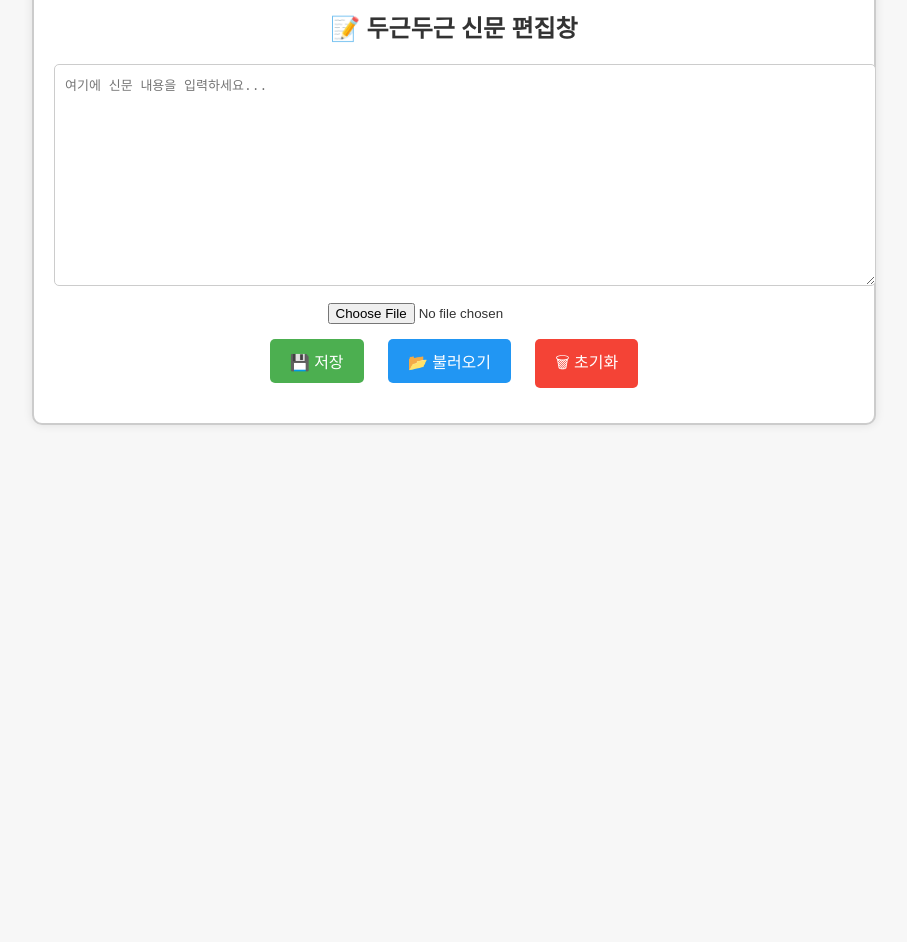
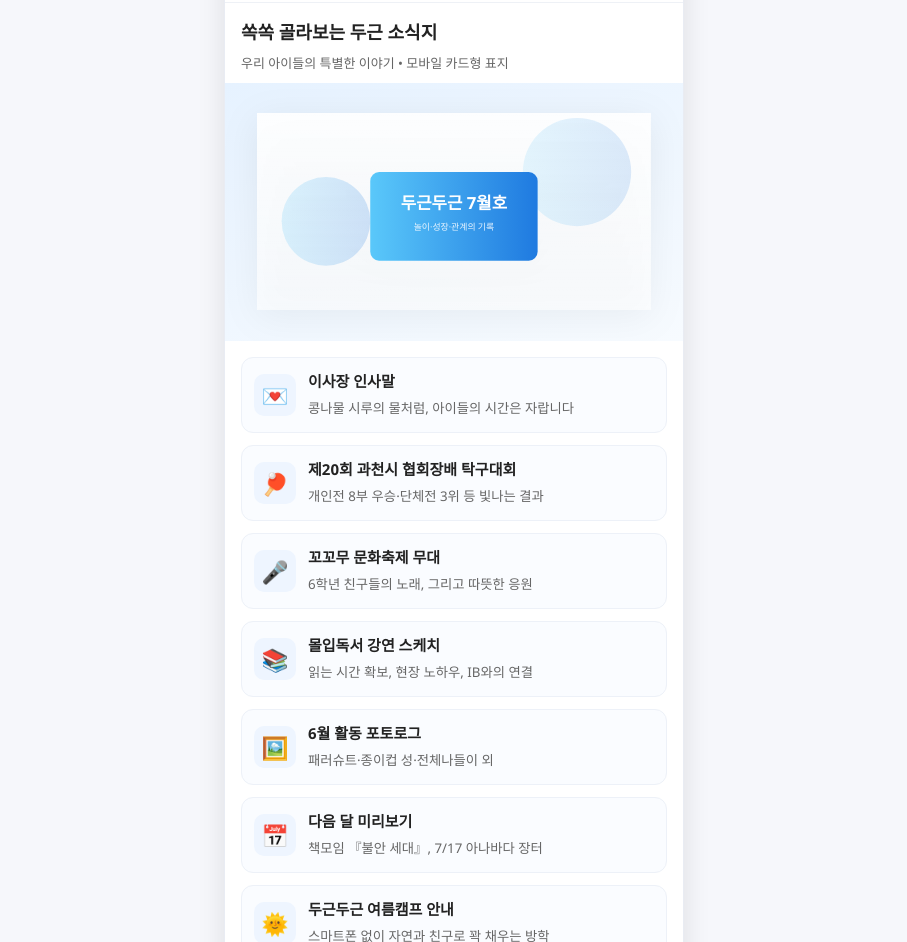
Before and after one commit to dgdg-news/editor, a plain HTML site: page index.html in a window 1280 px wide. Shown: the part 73-1015 px from the top of the page, without its empty margins (186-1093 px from the left). Before the commit the page ends 800 px from the top, so only its background shows below. Drawn offline with Linux system fonts and the light colour scheme.

Commit message:
Update index.html

```diff
--- a/index.html
+++ b/index.html
@@ -1,130 +1,179 @@
 <!DOCTYPE html>
 <html lang="ko">
 <head>
-  <meta charset="UTF-8">
-  <title>두근두근 편집창</title>
+<meta charset="UTF-8" />
+<meta name="viewport" content="width=device-width, initial-scale=1" />
+<title>두근두근 소식지 7월호 – 카드형 표지</title>
 <style>
-    body {
-      font-family: 'Georgia', serif;
-      background: #f7f7f7;
-      margin: 0;
-      padding: 40px 0;
-      color: #333;
+  :root{
+    --brand:#1f7ae0; --ink:#222; --sub:#666; --bg:#f6f7fb; --card:#fff;
+    --radius:16px;
   }
-    .editor-container {
-      width: 800px;
-      margin: auto;
-      padding: 20px;
-      background: #fff;
-      border: 2px solid #ccc;
-      border-radius: 10px;
-      box-shadow: 0 0 10px rgba(0,0,0,0.1);
+  *{box-sizing:border-box}
+  body{
+    margin:0; background:var(--bg);
+    font-family: 'Pretendard', 'Apple SD Gothic Neo','Segoe UI',system-ui,sans-serif;
+    color:var(--ink); line-height:1.55; padding:18px;
   }
-    h2 {
-      text-align: center;
-      margin-bottom: 20px;
+  .card{
+    max-width:460px; margin:auto; background:var(--card); border-radius:var(--radius);
+    box-shadow:0 10px 28px rgba(0,0,0,.10); overflow:hidden; border:1px solid #e9ecf3;
   }
-    textarea {
-      width: 100%;
-      height: 200px;
-      font-size: 1em;
-      padding: 10px;
-      margin-bottom: 10px;
-      border: 1px solid #ccc;
-      border-radius: 5px;
-      resize: vertical;
+  /* header */
+  .head{display:flex; gap:10px; align-items:center; padding:12px 16px; border-bottom:1px solid #eef1f6; background:#fff}
+  .head img{width:32px;height:32px;border-radius:8px;object-fit:contain}
+  .head .brand{font-weight:700; font-size:14.5px}
+  .head .pill{margin-left:auto; font-size:12px; color:#fff; background:linear-gradient(90deg,#1f7ae0,#5ac8fa);
+    padding:4px 10px; border-radius:999px}
+  /* title */
+  .title{padding:16px; padding-bottom:10px}
+  .title h1{margin:0; font-size:18px}
+  .title .meta{margin-top:6px; color:var(--sub); font-size:13px}
+  /* cover */
+  .cover{
+    position:relative; overflow:hidden; background:linear-gradient(160deg,#e6f2ff 0%, #f7fbff 100%);
+    aspect-ratio: 16 / 9; display:flex; align-items:center; justify-content:center;
   }
-    .buttons {
-      text-align: center;
+  .cover .hero{
+    width:86%; max-width:560px; height:auto; display:block; filter: drop-shadow(0 8px 18px rgba(0,0,0,.08));
   }
-    .buttons button {
-      font-size: 1em;
-      padding: 10px 20px;
-      margin: 0 10px;
-      border: none;
-      border-radius: 5px;
-      cursor: pointer;
+  /* section list */
+  .list{display:flex; flex-direction:column; gap:12px; padding:16px}
+  .item{display:flex; gap:12px; align-items:center; padding:12px; background:#fafcff; border:1px solid #edf1f8;
+    border-radius:12px; text-decoration:none; color:inherit}
+  .ico{width:42px;height:42px;border-radius:10px; display:grid; place-items:center; font-size:22px;
+    background:#eef5ff}
+  .item b{display:block; font-size:15px; margin-bottom:2px}
+  .item small{color:var(--sub)}
+  .item:hover{background:#f4f8ff; border-color:#dfe9fb}
+  /* buttons */
+  .btns{display:flex; border-top:1px solid #eef1f6}
+  .btns a{
+    flex:1; text-align:center; padding:14px 10px; text-decoration:none; color:var(--ink); font-weight:700;
+    background:#fff
   }
-    .buttons button.save {
-      background-color: #4CAF50;
-      color: white;
-    }
-    .buttons button.clear {
-      background-color: #f44336;
-      color: white;
-    }
-    .buttons button.load {
-      background-color: #2196F3;
-      color: white;
+  .btns a + a{border-left:1px solid #eef1f6}
+  .btns a.primary{color:#fff; background:linear-gradient(90deg,#1f7ae0,#5ac8fa)}
+  /* small print */
+  .footnote{padding:12px 16px 16px; color:#8a93a3; font-size:12.5px}
+  /* responsive */
+  @media (max-width:380px){
+    .title h1{font-size:17px}
+    .item b{font-size:14.5px}
   }
 </style>
 </head>
 <body>
-  <div class="editor-container">
-    <h2>📝 두근두근 신문 편집창</h2>
-    <textarea id="editorInput" placeholder="여기에 신문 내용을 입력하세요..."></textarea>
-    <div class="buttons">
-      <input type="file" id="imageInput" accept="image/*" onchange="previewImage(event)" style="margin-bottom: 15px;">
-      <br>
-      <button class="save" onclick="saveContent()">💾 저장</button>
-      <button class="load" onclick="loadContent()">📂 불러오기</button>
-      <button class="clear" onclick="clearContent()">🗑 초기화</button>
-    </div>
-    <div id="imagePreview" style="text-align:center; margin-top: 15px;"></div>
+
+<div class="card">
+  <!-- 상단 -->
+  <div class="head">
+    <img src="두근두근로고(배경없음).png" alt="두근두근 로고">
+    <span class="brand">두근두근 방과후</span>
+    <span class="pill">2025년 7월호</span>
   </div>
 
-  <script>
-    function saveContent() {
-  const content = document.getElementById('editorInput').value;
-  const imageSrc = document.getElementById('previewedImage')?.src || '';
-  const data = JSON.stringify({ text: content, image: imageSrc });
-  localStorage.setItem('savedNewsletterContent', data);
-  const confirmed = confirm('저장되었습니다! 신문 페이지에서 확인하시겠습니까?');
-  if (confirmed) {
-    window.open('/index.html', '_blank');
-  }
-});
-      localStorage.setItem('savedNewsletterContent', data);
-      alert('저장되었습니다!');
-    }
+  <!-- 제목 -->
+  <div class="title">
+    <h1>쏙쏙 골라보는 두근 소식지</h1>
+    <div class="meta">우리 아이들의 특별한 이야기 • 모바일 카드형 표지</div>
+  </div>
 
-    function loadContent() {
-  const confirmLoad = confirm('현재 입력된 내용이 덮어씌워집니다. 불러오시겠습니까?');
-  if (!confirmLoad) return;
-  const saved = localStorage.getItem('savedNewsletterContent');
-  if (saved) {
-    const data = JSON.parse(saved);
-    document.getElementById('editorInput').value = data.text;
-    if (data.image) {
-      document.getElementById('imagePreview').innerHTML = `<img id="previewedImage" src="${data.image}" style="max-width:100%; border:1px solid #ccc; border-radius:5px;">`;
-    }
-  } else {
-    alert('저장된 내용이 없습니다.');
-  }
-}" style="max-width:100%; border:1px solid #ccc; border-radius:5px;">`;
-        }
-      } else {
-        alert('저장된 내용이 없습니다.');
-      }
-    }
+  <!-- 표지 일러스트(이미지 없을 때도 예쁘게 보이는 SVG) -->
+  <div class="cover" aria-hidden="true">
+    <!-- 원하는 이미지가 있으면 아래 img 한 줄만 남기고 쓰세요 -->
+    <!-- <img src="cover-image.jpg" class="hero" alt="7월호 표지"> -->
+    <svg class="hero" viewBox="0 0 800 400" xmlns="http://www.w3.org/2000/svg" role="img" aria-label="두근두근 여름 카드">
+      <defs>
+        <linearGradient id="g1" x1="0" x2="1">
+          <stop offset="0" stop-color="#5ac8fa"/>
+          <stop offset="1" stop-color="#1f7ae0"/>
+        </linearGradient>
+        <linearGradient id="g2" x1="0" x2="0" y1="0" y2="1">
+          <stop offset="0" stop-color="#ffffff" stop-opacity=".9"/>
+          <stop offset="1" stop-color="#ffffff" stop-opacity=".6"/>
+        </linearGradient>
+      </defs>
+      <rect x="0" y="0" width="800" height="400" fill="url(#g2)"/>
+      <circle cx="140" cy="220" r="90" fill="url(#g1)" opacity=".2"/>
+      <circle cx="650" cy="120" r="110" fill="url(#g1)" opacity=".15"/>
+      <g transform="translate(230,120)">
+        <rect x="0" y="0" rx="18" ry="18" width="340" height="180" fill="url(#g1)"/>
+        <text x="170" y="75" text-anchor="middle" font-size="34" font-weight="800" fill="#fff">두근두근 7월호</text>
+        <text x="170" y="118" text-anchor="middle" font-size="18" fill="#eaf5ff">놀이·성장·관계의 기록</text>
+      </g>
+    </svg>
+  </div>
 
-    function clearContent() {
-  const confirmClear = confirm('정말 모든 내용을 삭제하시겠습니까? 이 작업은 되돌릴 수 없습니다.');
-  if (!confirmClear) return;
-  localStorage.removeItem('savedNewsletterContent');
-  document.getElementById('editorInput').value = '';
-  document.getElementById('imagePreview').innerHTML = '';
-  alert('모든 내용이 삭제되었습니다.');
-}
+  <!-- 주요 기사 빠른 이동 -->
+  <div class="list">
+    <a class="item" href="index.html#greeting">
+      <div class="ico">💌</div>
+      <div>
+        <b>이사장 인사말</b>
+        <small>콩나물 시루의 물처럼, 아이들의 시간은 자랍니다</small>
+      </div>
+    </a>
 
-    function previewImage(event) {
-      const reader = new FileReader();
-      reader.onload = function () {
-        const imgHTML = `<img id="previewedImage" src="${reader.result}" style="max-width:100%; border:1px solid #ccc; border-radius:5px;">`;
-        document.getElementById('imagePreview').innerHTML = imgHTML;
-      };
-      reader.readAsDataURL(event.target.files[0]);
-    }
-  </script>
+    <a class="item" href="index.html#pingpong">
+      <div class="ico">🏓</div>
+      <div>
+        <b>제20회 과천시 협회장배 탁구대회</b>
+        <small>개인전 8부 우승·단체전 3위 등 빛나는 결과</small>
+      </div>
+    </a>
+
+    <a class="item" href="index.html#festival">
+      <div class="ico">🎤</div>
+      <div>
+        <b>꼬꼬무 문화축제 무대</b>
+        <small>6학년 친구들의 노래, 그리고 따뜻한 응원</small>
+      </div>
+    </a>
+
+    <a class="item" href="index.html#deepreading">
+      <div class="ico">📚</div>
+      <div>
+        <b>몰입독서 강연 스케치</b>
+        <small>읽는 시간 확보, 현장 노하우, IB와의 연결</small>
+      </div>
+    </a>
+
+    <a class="item" href="index.html#photolog">
+      <div class="ico">🖼️</div>
+      <div>
+        <b>6월 활동 포토로그</b>
+        <small>패러슈트·종이컵 성·전체나들이 외</small>
+      </div>
+    </a>
+
+    <a class="item" href="index.html#preview">
+      <div class="ico">📅</div>
+      <div>
+        <b>다음 달 미리보기</b>
+        <small>책모임 『불안 세대』, 7/17 아나바다 장터</small>
+      </div>
+    </a>
+
+    <a class="item" href="summercamp2025/index.html" target="_blank" rel="noopener">
+      <div class="ico">🌞</div>
+      <div>
+        <b>두근두근 여름캠프 안내</b>
+        <small>스마트폰 없이 자연과 친구로 꽉 채우는 방학</small>
+      </div>
+    </a>
+  </div>
+
+  <!-- 액션 버튼 -->
+  <div class="btns">
+    <a class="primary" href="index.html">7월호 전체보기</a>
+    <a href="https://cafe.naver.com/2g2g4kids" target="_blank" rel="noopener">공유하기</a>
+  </div>
+
+  <div class="footnote">
+    ⓒ 과천두근두근공동체교육사회적협동조합 · 문의 02-504-7643 · 모바일 카드형 표지 시연판
+  </div>
+</div>
+
 </body>
 </html>
```
Lines whose indentation alone changed are shown as unchanged.
